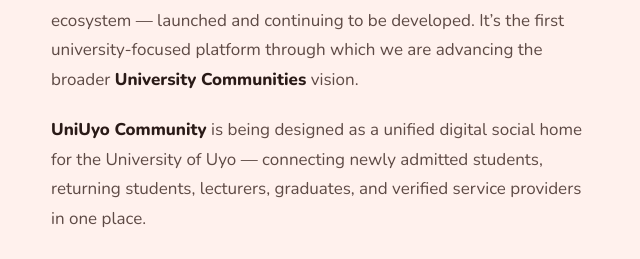
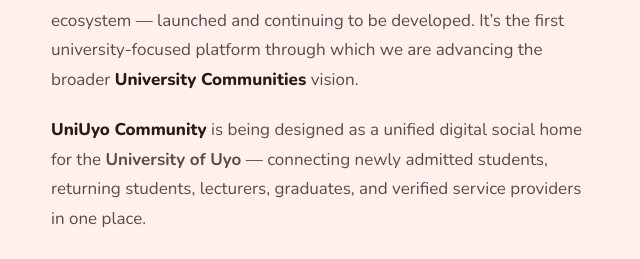
Before and after one commit to procryptofx1/Promise-Dan, a plain HTML site: page index.html in a window 1280 px wide. Shown: the part 5174-5433 px from the top of the page, 23-663 px from the left. Drawn offline with Linux system fonts and the light colour scheme.

Commit message:
index.html

```diff
--- a/index.html
+++ b/index.html
@@ -1068,7 +1068,7 @@
           </p>
           <p>
             <a class="uc" href="https://uniuyocommunity.com" target="_blank" rel="noopener noreferrer">UniUyo Community</a> is being designed as a unified digital social home for the
-            University of Uyo — connecting newly admitted students, returning students, lecturers, graduates, and verified service
+            <strong>University of Uyo</strong> — connecting newly admitted students, returning students, lecturers, graduates, and verified service
             providers in one place.
           </p>
 
```
